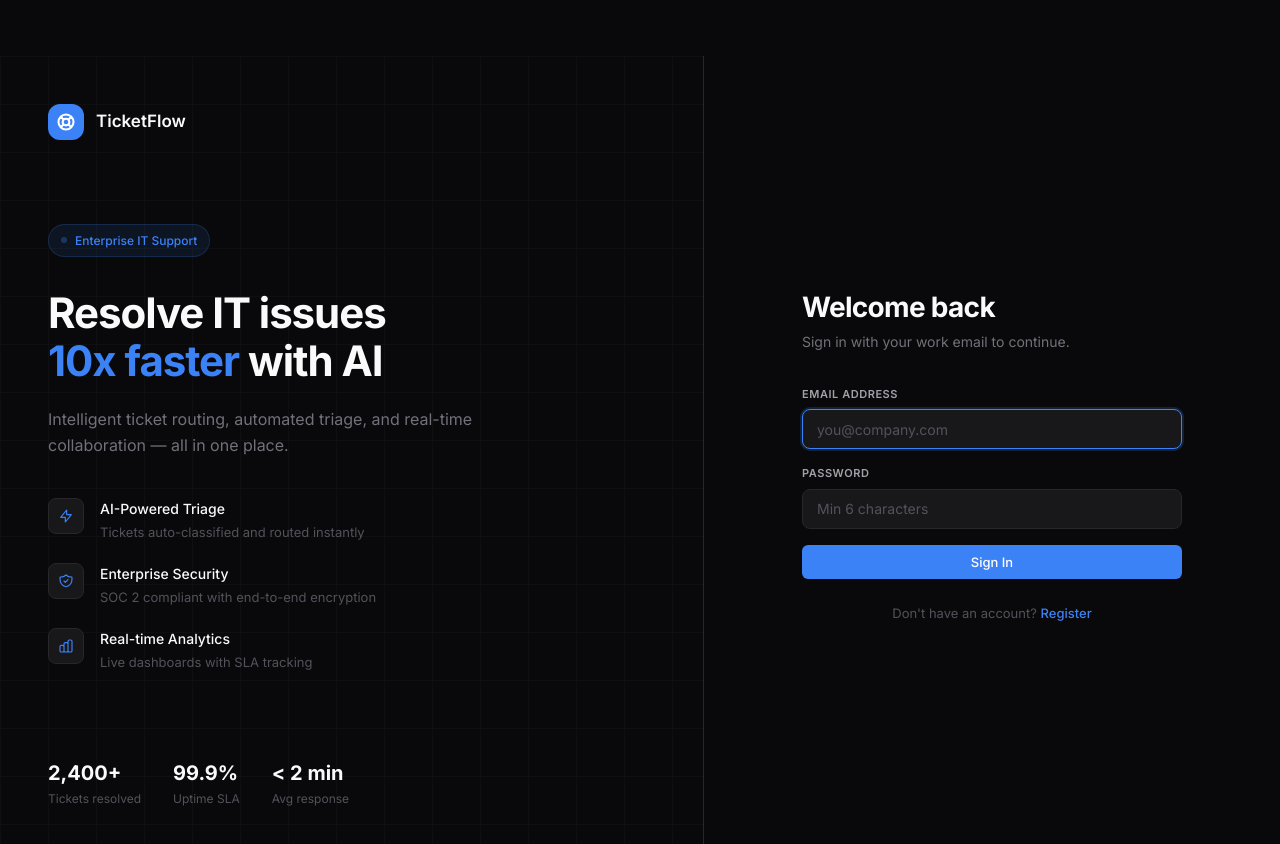
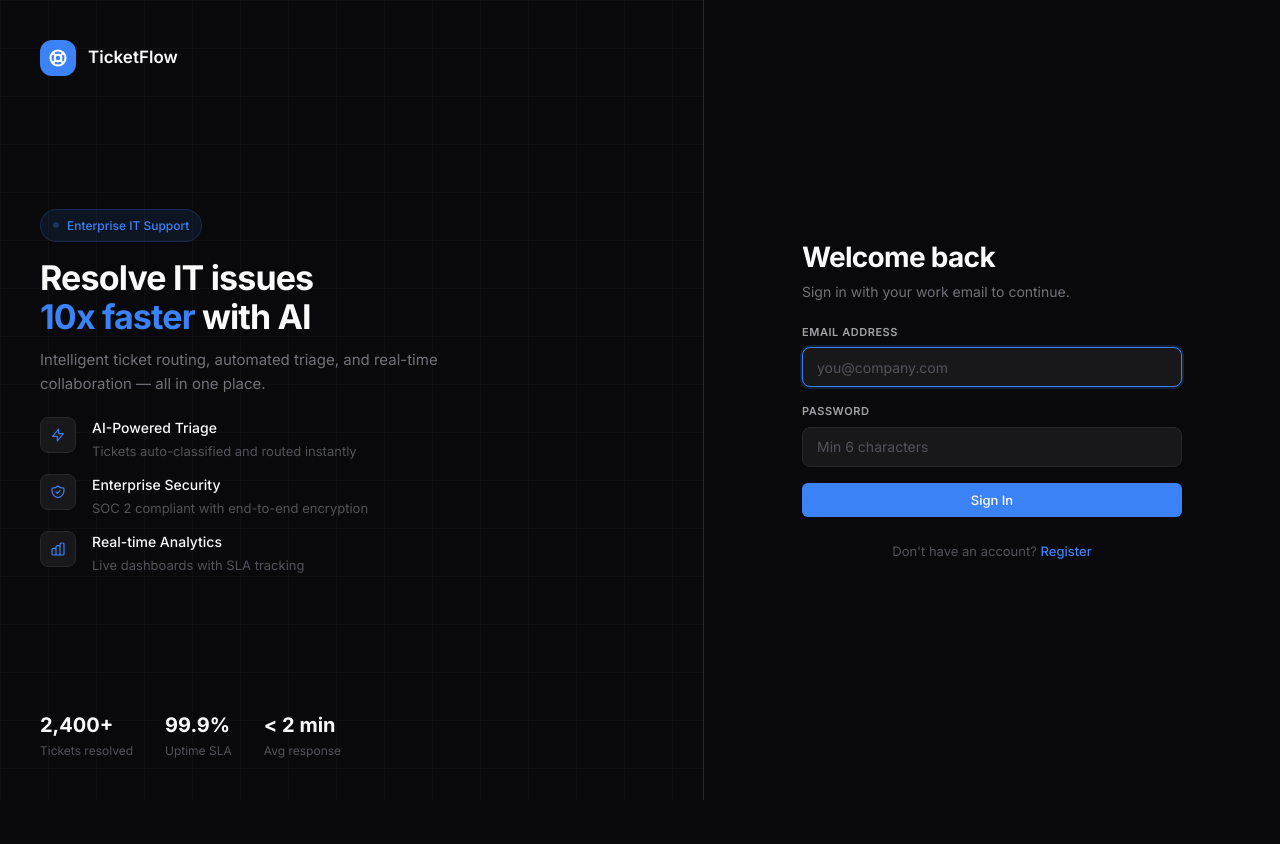
Before and after one commit to chaitanyadeepc/it-ticketing, a React (Vite) app in the folder helpdesk-ai/: page /login in a window 1280 px wide. Shown: the top 844 px of the page. After the commit the page ends 800 px from the top, so only its background shows below. Built offline with nearby package versions, Linux system fonts and the light colour scheme.

Commit message:
fix: login fits viewport without scroll, widen narrow pages

```diff
--- a/helpdesk-ai/src/App.jsx
+++ b/helpdesk-ai/src/App.jsx
@@ -1,5 +1,5 @@
 import React from 'react';
-import { Routes, Route, Navigate } from 'react-router-dom';
+import { Routes, Route, Navigate, useLocation } from 'react-router-dom';
 import Navbar from './components/layout/Navbar';
 import BottomNav from './components/layout/BottomNav';
 import ScrollToTop from './components/layout/ScrollToTop';
@@ -31,10 +31,12 @@ const AdminRoute = ({ children }) => {
 };
 
 function App() {
+  const location = useLocation();
+  const isLogin = location.pathname === '/login';
   return (
     <div className="min-h-screen" style={{ backgroundColor: 'var(--bg)', color: 'var(--text-primary)' }}>
       <Navbar />
-      <main className="relative pt-14 pb-16 md:pb-0">
+      <main className={`relative ${isLogin ? '' : 'pt-14 pb-16 md:pb-0'}`}>
         <Routes>
           <Route path="/" element={<Home />} />
           <Route path="/login" element={<Login />} />
--- a/helpdesk-ai/src/pages/Login.jsx
+++ b/helpdesk-ai/src/pages/Login.jsx
@@ -42,9 +42,9 @@ const Login = () => {
   ];
 
   return (
-    <div className="min-h-screen bg-[#09090b] flex">
+    <div className="h-screen bg-[#09090b] flex overflow-hidden">
       {/* Left panel */}
-      <div className="hidden lg:flex lg:w-[55%] flex-col justify-between p-12 border-r border-[#27272a] relative overflow-hidden">
+      <div className="hidden lg:flex lg:w-[55%] flex-col justify-between p-8 xl:p-10 border-r border-[#27272a] relative overflow-hidden">
         <div className="absolute inset-0 opacity-[0.025]" style={{ backgroundImage: 'linear-gradient(#fafafa 1px, transparent 1px), linear-gradient(90deg, #fafafa 1px, transparent 1px)', backgroundSize: '48px 48px' }} />
         <div className="relative flex items-center gap-3">
           <div className="w-9 h-9 bg-[#3b82f6] rounded-xl flex items-center justify-center flex-shrink-0">
@@ -55,17 +55,17 @@ const Login = () => {
           <span className="text-[17px] font-semibold text-[#fafafa]">TicketFlow</span>
         </div>
         <div className="relative">
-          <div className="inline-flex items-center gap-2 px-3 py-1.5 bg-[#3b82f6]/10 border border-[#3b82f6]/20 rounded-full text-[12px] font-medium text-[#3b82f6] mb-8">
+          <div className="inline-flex items-center gap-2 px-3 py-1.5 bg-[#3b82f6]/10 border border-[#3b82f6]/20 rounded-full text-[12px] font-medium text-[#3b82f6] mb-4">
             <span className="w-1.5 h-1.5 bg-[#3b82f6] rounded-full animate-pulse" />
             Enterprise IT Support
           </div>
-          <h1 className="text-[42px] font-bold text-[#fafafa] leading-[1.15] tracking-tight mb-5">
+          <h1 className="text-[34px] font-bold text-[#fafafa] leading-[1.15] tracking-tight mb-3">
             Resolve IT issues<br /><span className="text-[#3b82f6]">10x faster</span> with AI
           </h1>
-          <p className="text-[16px] text-[#71717a] leading-relaxed mb-10 max-w-md">
+          <p className="text-[15px] text-[#71717a] leading-relaxed mb-5 max-w-md">
             Intelligent ticket routing, automated triage, and real-time collaboration — all in one place.
           </p>
-          <div className="space-y-5">
+          <div className="space-y-3">
             {features.map((f, i) => (
               <div key={i} className="flex items-start gap-4">
                 <div className="w-9 h-9 rounded-lg bg-[#18181b] border border-[#27272a] flex items-center justify-center flex-shrink-0">
@@ -92,9 +92,9 @@ const Login = () => {
       </div>
 
       {/* Right panel */}
-      <div className="w-full lg:w-[45%] flex items-center justify-center p-6 sm:p-12">
+      <div className="w-full lg:w-[45%] flex items-center justify-center p-6 sm:p-8">
         <div className="w-full max-w-[380px]">
-          <div className="lg:hidden flex items-center gap-2 mb-10">
+          <div className="lg:hidden flex items-center gap-2 mb-6">
             <div className="w-8 h-8 bg-[#3b82f6] rounded-lg flex items-center justify-center flex-shrink-0">
               <svg className="w-4 h-4 text-white" fill="none" viewBox="0 0 24 24" stroke="currentColor">
                 <path strokeLinecap="round" strokeLinejoin="round" strokeWidth={2.5} d="M18.364 5.636l-3.536 3.536m0 5.656l3.536 3.536M9.172 9.172L5.636 5.636m3.536 9.192l-3.536 3.536M21 12a9 9 0 11-18 0 9 9 0 0118 0zm-5 0a4 4 0 11-8 0 4 4 0 018 0z" />
@@ -107,7 +107,7 @@ const Login = () => {
             <h2 className="text-[28px] font-bold text-[#fafafa] mb-1 tracking-tight">
               {isRegister ? 'Create account' : 'Welcome back'}
             </h2>
-            <p className="text-[14px] text-[#71717a] mb-8">
+            <p className="text-[14px] text-[#71717a] mb-5">
               {isRegister ? 'Register with your work email.' : 'Sign in with your work email to continue.'}
             </p>
 
--- a/helpdesk-ai/src/pages/Settings.jsx
+++ b/helpdesk-ai/src/pages/Settings.jsx
@@ -48,7 +48,7 @@ const Settings = () => {
 
   return (
     <PageWrapper>
-      <div className="max-w-3xl mx-auto px-4 py-4">
+      <div className="max-w-4xl mx-auto px-4 py-4">
         <Breadcrumb />
 
         <div className="mb-5">
--- a/helpdesk-ai/src/pages/TicketDetail.jsx
+++ b/helpdesk-ai/src/pages/TicketDetail.jsx
@@ -121,7 +121,7 @@ export default function TicketDetail() {
   );
 
   return (
-    <div className="max-w-3xl mx-auto px-4 py-4">
+    <div className="max-w-5xl mx-auto px-4 py-4">
       {/* Back */}
       <button onClick={() => navigate(-1)} className="flex items-center gap-1 text-sm text-zinc-400 hover:text-white mb-6 transition-colors">
         <svg className="w-4 h-4" fill="none" viewBox="0 0 24 24" stroke="currentColor">
```
